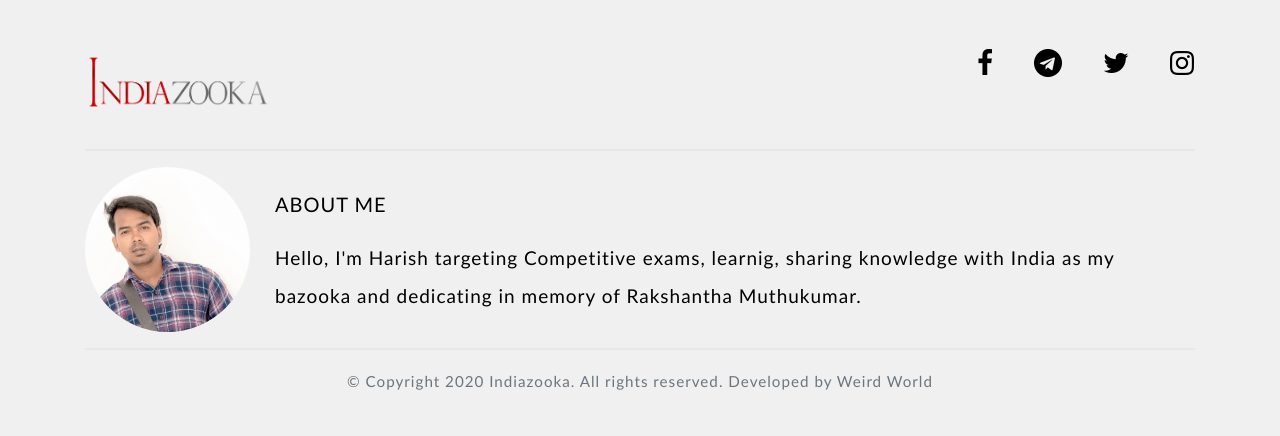
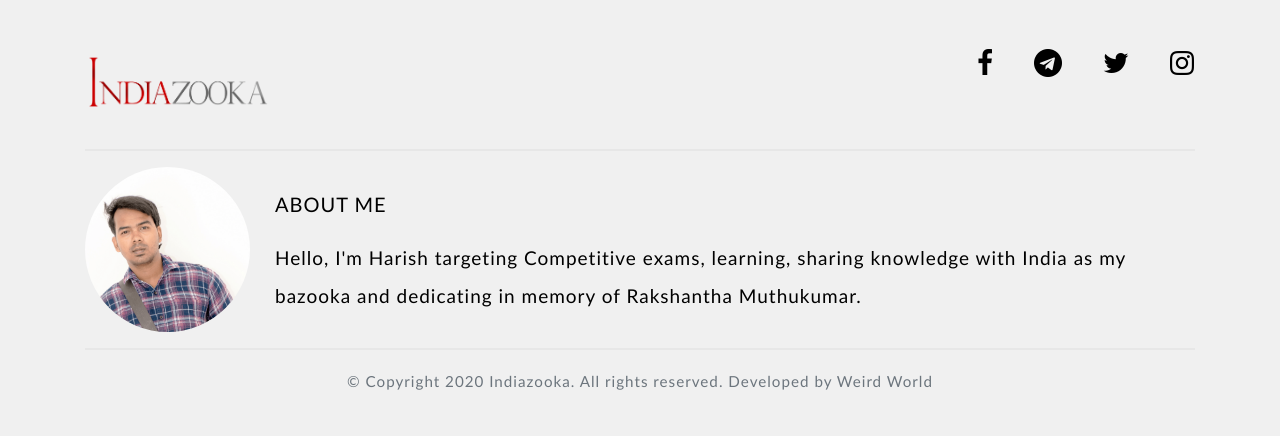
Before and after one commit to kesavanr07/indiazooka, a PHP site: page /index.php in a window 1280 px wide. Shown: the part 639-1075 px from the top of the page. Run offline with PHP 8.4, Linux system fonts and the light colour scheme; data that the repository does not hold is empty.

Commit message:
changed text in footer

```diff
--- a/footer.php
+++ b/footer.php
@@ -23,7 +23,7 @@
                             <div class="footer_details top-padding">
                                 <h5>ABOUT ME</h5>
                                 <a>
-                                Hello, I'm Harish targeting Competitive exams, learnig, sharing knowledge with India as my bazooka and dedicating in memory of Rakshantha Muthukumar.
+                                Hello, I'm Harish targeting Competitive exams, learning, sharing knowledge with India as my bazooka and dedicating in memory of Rakshantha Muthukumar.
                                 </a>
                             </div>
                         </div>
```
